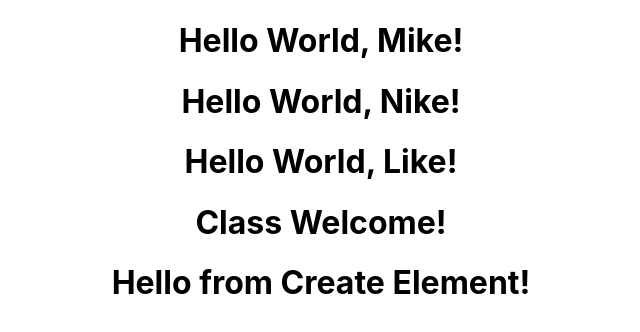
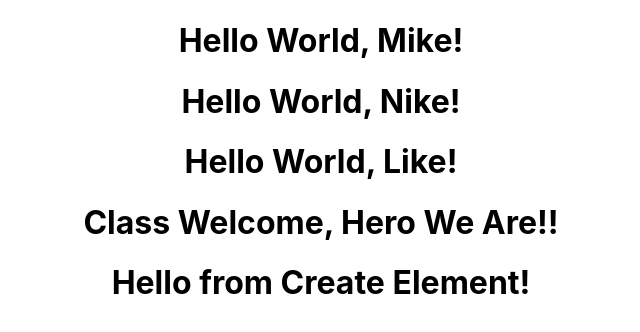
Before and after one commit to NeytChi/education-react, a React (Create React App) app: page / in a window 1280 px wide. Shown: the top 332 px of the page, without its empty margins (319-959 px from the left). Built offline with nearby package versions, Linux system fonts and the light colour scheme.

Commit message:
INF: Create props in Welcome.js from class

```diff
--- a/src/App.js
+++ b/src/App.js
@@ -13,7 +13,7 @@
         <Greet Name="Mike" />
         <Greet Name="Nike" />
         <Greet Name="Like" />
-        <Welcome />
+        <Welcome HeroName="Hero We Are!" />
         <Hello />
       </div>
     );
--- a/src/components/Welcome.js
+++ b/src/components/Welcome.js
@@ -4,7 +4,7 @@
 {
     render()
     {
-        return <h1>Class Welcome!</h1>
+        return <h1>Class Welcome, {this.props.HeroName}!</h1>
     }
 }
 
```
